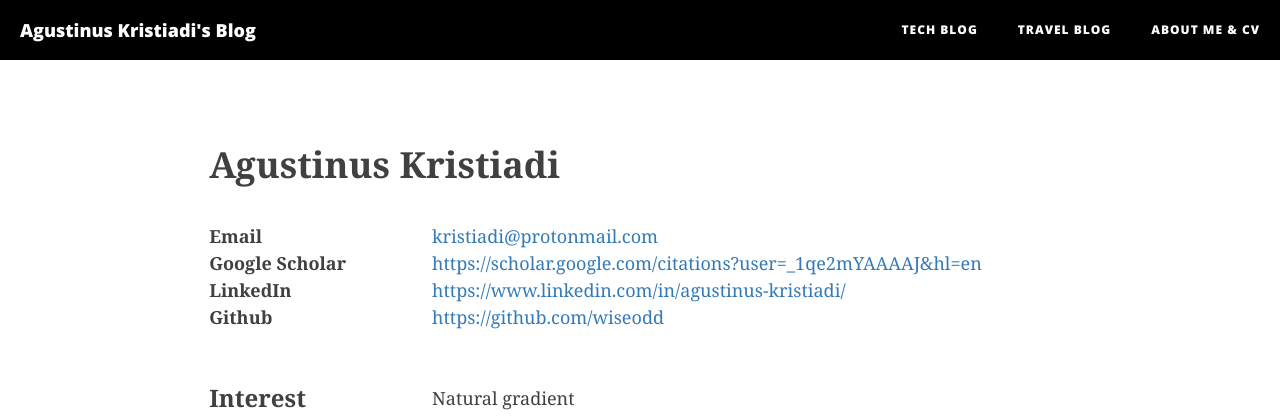
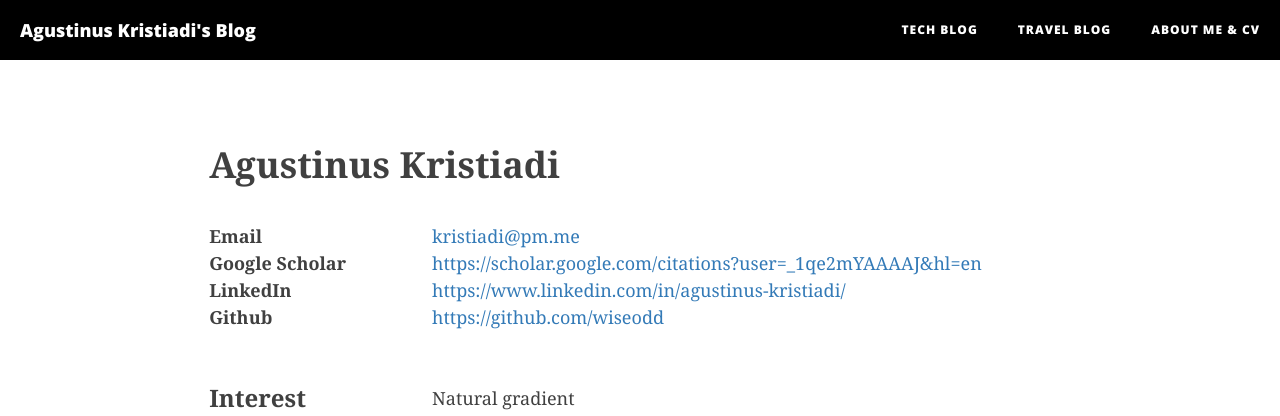
Before and after one commit to hsyodysseyjr/wiseodd0, a Jekyll site: the page built from about.html, in a window 1280 px wide. Shown: the top 416 px of the page. Built offline with Jekyll 4.4.1, drawn with Linux system fonts in a browser that asks for light colours; nearby versions of some CDN libraries.

Commit message:
Replace email to pm.me

```diff
--- a/about.html
+++ b/about.html
@@ -11,7 +11,7 @@ header-img: "img/about-bg.jpg"
 
     <div class="row">
         <div class="col-md-3"><b>Email</b></div>
-        <div class="col-md-8"><a href="mailto:kristiadi@protonmail.com" target="_top">kristiadi@protonmail.com</a></div>
+        <div class="col-md-8"><a href="mailto:kristiadi@pm.me" target="_top">kristiadi@pm.me</a></div>
     </div>
 
     <div class="row">
```
